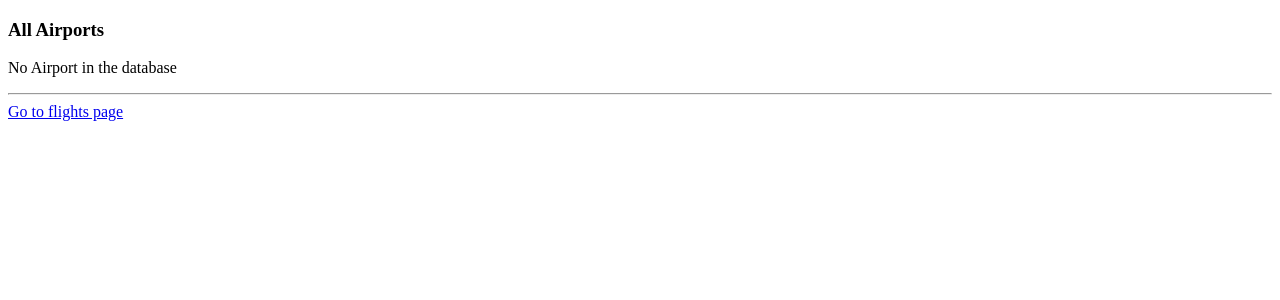
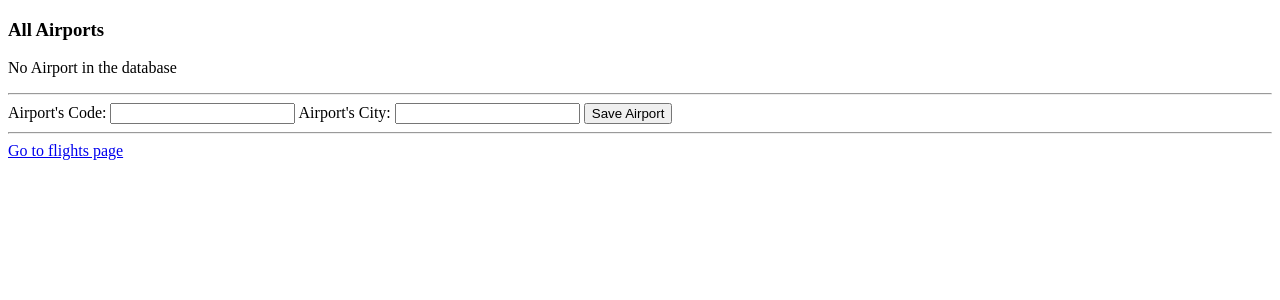
Before and after one commit to Ndugere/Airline_APP, a Django app: page /flights/airports in a window 1280 px wide. Shown: the top 300 px of the page. Run offline with Django 5.2, Linux system fonts and the light colour scheme; data that the repository does not hold is empty.

Commit message:
Added the ability to add an airport

```diff
--- a/flights/templates/flights/index.html
+++ b/flights/templates/flights/index.html
@@ -12,5 +12,5 @@
 <hr>
 <a href="{% url 'list_passengers' %}"> See all Passengers</a>
 <hr>
-<a href="{%url 'list_airports'%}">Go to Airport Page</a>
+<a href="{%url 'list_airports' %}">Go to Airport Page</a>
 {% endblock %}
--- a/flights/templates/flights/list_airport.html
+++ b/flights/templates/flights/list_airport.html
@@ -8,5 +8,14 @@
 <p>No Airport in the database</p>
 {% endfor %}
 <hr>
+<form action="{% url 'add_airport' %}" method="post">
+    {% csrf_token %}
+    <label for="code">Airport's Code: </label>
+    <input type="text" id="code" name="code" required>
+     <label for="city">Airport's City: </label>
+    <input type="text" id="city" name="city" required>
+    <button type="submit">Save Airport </button>
+</form>
+<hr>
 <a href="{% url 'index' %}"> Go to flights page</a>
 {%endblock%}
--- a/flights/urls.py
+++ b/flights/urls.py
@@ -10,9 +10,11 @@ urlpatterns = [
 
     #Airports routes
     path("airports", views.list_airports, name="list_airports"),
+    path("add_airport", views.add_airport, name= "add_airport"),
 
     #flights routes
     path("", views.index, name= "index"),
+
     path("<int:flight_id>", views.details, name="details"),
     path("<int:flight_id>/book", views.book, name="book"),
     path("<int:flight_id>/remove_passenger", views.remove_passenger, name= "remove_passenger")
--- a/flights/views.py
+++ b/flights/views.py
@@ -37,6 +37,13 @@ def list_airports(request):
     return render(request, "flights/list_airport.html", {
         "airports": Airport.objects.all()
     })
+def add_airport(request):
+    if request.method == "POST":
+        code, city = request.POST["code"], request.POST["city"]
+        if code and city:
+            Airport.objects.create(code = code, city = city)
+        return HttpResponseRedirect(reverse("list_airports"))
+
 
 ### Views about Flights
 def index(request):
```
